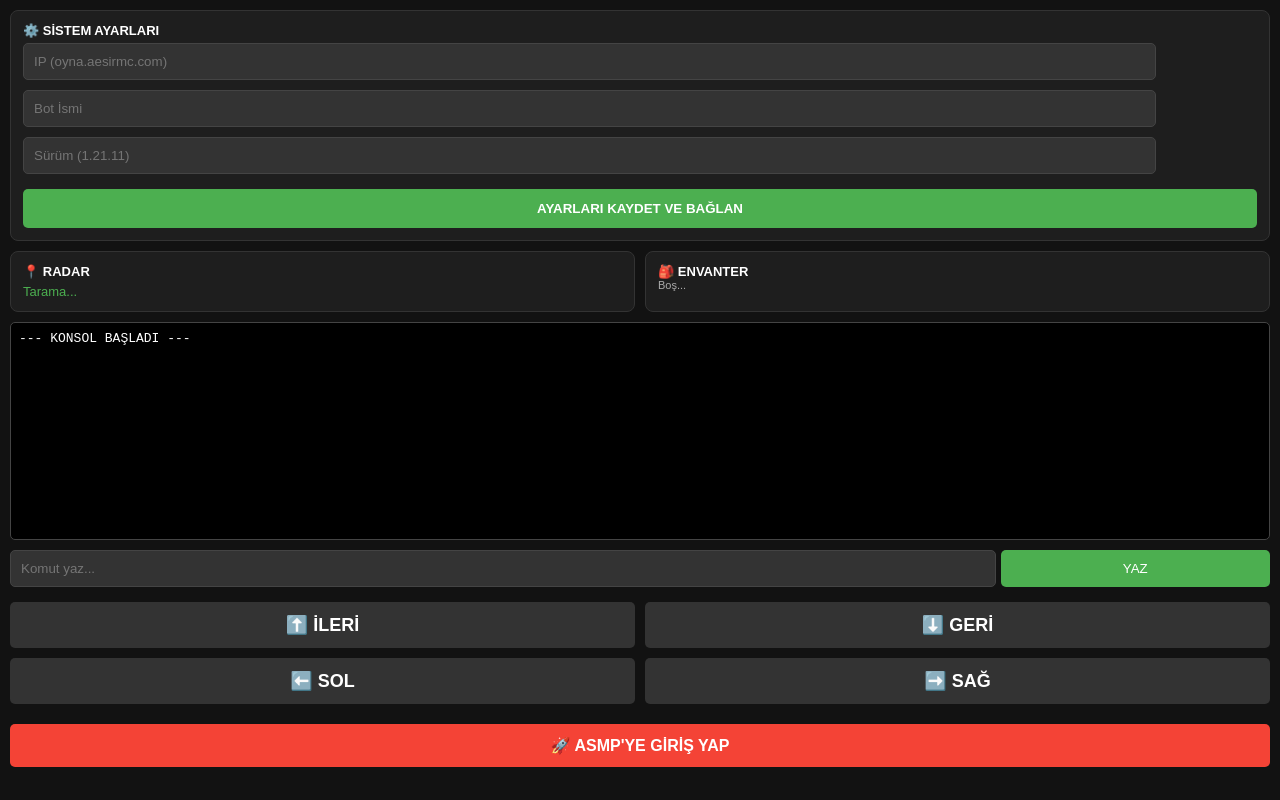
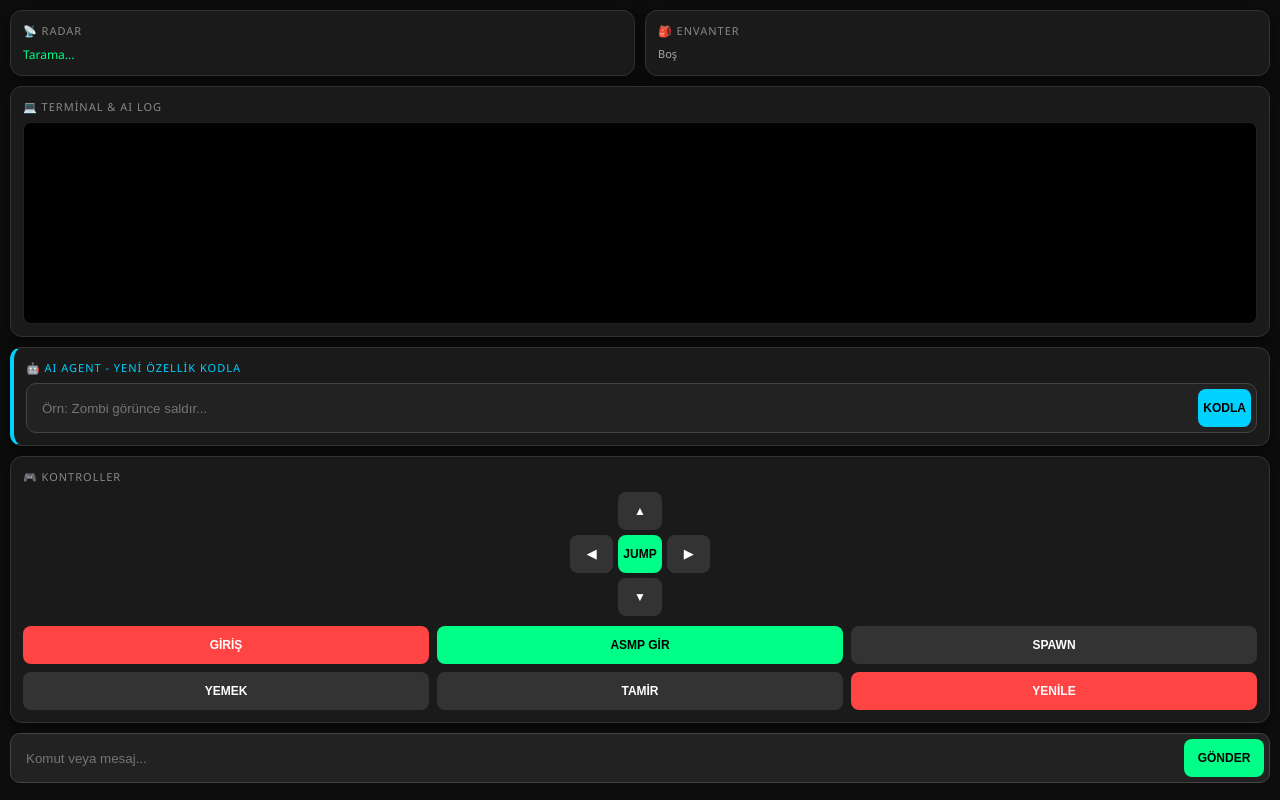
Before and after one commit to ahmetmerk779-png/bot, a website: page index.html in a window 1280 px wide. Drawn offline with nearby package versions, Linux system fonts and the light colour scheme; no server answers.

Commit message:
Update index.html

```diff
--- a/index.html
+++ b/index.html
@@ -1,83 +1,209 @@
 <!DOCTYPE html>
 <html lang="tr">
 <head>
-    <meta name="viewport" content="width=device-width, initial-scale=1">
-    <title>MC BOT ULTIMATE</title>
+    <meta charset="UTF-8">
+    <meta name="viewport" content="width=device-width, initial-scale=1.0, maximum-scale=1.0, user-scalable=no">
+    <title>AESIR MC | AI AGENT PANEL</title>
+    <script src="/socket.io/socket.io.js"></script>
     <style>
-        :root { --bg: #121212; --card: #1e1e1e; --accent: #4caf50; --danger: #f44336; }
-        body { background: var(--bg); color: #fff; font-family: sans-serif; margin: 0; padding: 10px; }
-        .grid { display: grid; grid-template-columns: 1fr 1fr; gap: 10px; margin-bottom: 10px; }
-        .card { background: var(--card); border-radius: 8px; padding: 12px; border: 1px solid #333; font-size: 13px; }
-        #log { height: 200px; overflow-y: auto; background: #000; border-radius: 5px; padding: 8px; font-family: monospace; border: 1px solid #444; }
-        .btn { padding: 12px; border-radius: 5px; border: none; font-weight: bold; width: 100%; cursor: pointer; color: white; }
-        .btn-move { background: #333; font-size: 18px; }
-        .btn-action { background: var(--accent); margin-top: 10px; }
-        input { background: #333; border: 1px solid #444; color: #fff; padding: 10px; border-radius: 5px; width: 90%; margin: 5px 0; }
-        .inventory-list { color: #aaa; font-size: 11px; }
+        :root {
+            --bg: #0d0d0d;
+            --card: #1a1a1a;
+            --accent: #00ff88;
+            --ai-color: #00d2ff;
+            --danger: #ff4444;
+            --text: #e0e0e0;
+        }
+
+        body {
+            background-color: var(--bg);
+            color: var(--text);
+            font-family: 'Segoe UI', Roboto, sans-serif;
+            margin: 0;
+            padding: 10px;
+            display: flex;
+            flex-direction: column;
+            gap: 10px;
+        }
+
+        /* Stat Kartları */
+        .stat-grid {
+            display: grid;
+            grid-template-columns: 1fr 1fr;
+            gap: 10px;
+        }
+
+        .card {
+            background: var(--card);
+            border-radius: 12px;
+            padding: 12px;
+            border: 1px solid #333;
+            box-shadow: 0 4px 15px rgba(0,0,0,0.5);
+        }
+
+        .card-title {
+            font-size: 11px;
+            text-transform: uppercase;
+            letter-spacing: 1px;
+            color: #888;
+            margin-bottom: 8px;
+            display: flex;
+            align-items: center;
+            gap: 5px;
+        }
+
+        /* Konsol / Terminal */
+        #log {
+            height: 180px;
+            overflow-y: auto;
+            background: #000;
+            border-radius: 8px;
+            padding: 10px;
+            font-family: 'Consolas', monospace;
+            font-size: 12px;
+            border: 1px solid #222;
+            line-height: 1.4;
+        }
+
+        .ai-msg { color: var(--ai-color); font-weight: bold; }
+
+        /* Buton Tasarımları */
+        .btn-group {
+            display: grid;
+            grid-template-columns: repeat(3, 1fr);
+            gap: 8px;
+            margin-top: 10px;
+        }
+
+        button {
+            padding: 12px 5px;
+            border-radius: 8px;
+            border: none;
+            color: white;
+            font-weight: bold;
+            font-size: 12px;
+            cursor: pointer;
+            text-transform: uppercase;
+            transition: 0.2s;
+        }
+
+        button:active { transform: scale(0.95); }
+
+        .btn-normal { background: #333; }
+        .btn-accent { background: var(--accent); color: #000; }
+        .btn-ai { background: var(--ai-color); color: #000; }
+        .btn-danger { background: var(--danger); }
+
+        /* Hareket Paneli */
+        .move-grid {
+            display: grid;
+            grid-template-columns: repeat(3, 1fr);
+            width: 140px;
+            margin: 0 auto;
+            gap: 5px;
+        }
+
+        /* Inputlar */
+        .input-box {
+            display: flex;
+            gap: 5px;
+            background: #222;
+            padding: 5px;
+            border-radius: 10px;
+            border: 1px solid #444;
+        }
+
+        input {
+            flex: 1;
+            background: transparent;
+            border: none;
+            color: white;
+            padding: 10px;
+            outline: none;
+        }
     </style>
 </head>
 <body>
 
-    <div class="card" style="margin-bottom:10px;">
-        <b>⚙️ SİSTEM AYARLARI</b><br>
-        <input type="text" id="ip" placeholder="IP (oyna.aesirmc.com)">
-        <input type="text" id="name" placeholder="Bot İsmi">
-        <input type="text" id="ver" placeholder="Sürüm (1.21.11)">
-        <button class="btn btn-action" onclick="updateConfig()">AYARLARI KAYDET VE BAĞLAN</button>
-    </div>
-
-    <div class="grid">
+    <div class="stat-grid">
         <div class="card">
-            <b>📍 RADAR</b>
-            <div id="radar" style="color: #4caf50; margin-top:5px;">Tarama...</div>
+            <div class="card-title">📡 RADAR</div>
+            <div id="radar" style="font-size: 12px; color: var(--accent);">Tarama...</div>
         </div>
         <div class="card">
-            <b>🎒 ENVANTER</b>
-            <div id="env" class="inventory-list">Boş...</div>
+            <div class="card-title">🎒 ENVANTER</div>
+            <div id="env" style="font-size: 11px; color: #aaa;">Boş</div>
         </div>
     </div>
 
-    <div id="log">--- KONSOL BAŞLADI ---</div>
-
-    <div style="display:flex; gap:5px; margin-top:10px;">
-        <input type="text" id="cmd" placeholder="Komut yaz..." style="margin:0;">
-        <button onclick="sendCmd()" style="width:25%; background:var(--accent); border:none; border-radius:5px; color:#fff;">YAZ</button>
+    <div class="card">
+        <div class="card-title">💻 TERMİNAL & AI LOG</div>
+        <div id="log"></div>
     </div>
 
-    <div class="grid" style="margin-top:15px;">
-        <button class="btn btn-move" onclick="move('forward')">⬆️ İLERİ</button>
-        <button class="btn btn-move" onclick="move('back')">⬇️ GERİ</button>
-        <button class="btn btn-move" onclick="move('left')">⬅️ SOL</button>
-        <button class="btn btn-move" onclick="move('right')">➡️ SAĞ</button>
+    <div class="card" style="border-left: 4px solid var(--ai-color);">
+        <div class="card-title" style="color: var(--ai-color);">🤖 AI AGENT - YENİ ÖZELLİK KODLA</div>
+        <div class="input-box">
+            <input type="text" id="ai-task" placeholder="Örn: Zombi görünce saldır...">
+            <button class="btn-ai" onclick="teachAI()">KODLA</button>
+        </div>
     </div>
 
-    <button class="btn btn-action" style="background:var(--danger); font-size:16px;" onclick="socket.emit('go_asmp')">🚀 ASMP'YE GİRİŞ YAP</button>
+    <div class="card">
+        <div class="card-title">🎮 KONTROLLER</div>
+        <div class="move-grid">
+            <div></div><button class="btn-normal" onclick="move('forward')">▲</button><div></div>
+            <button class="btn-normal" onclick="move('left')">◀</button>
+            <button class="btn-accent" onclick="move('jump')">JUMP</button>
+            <button class="btn-normal" onclick="move('right')">▶</button>
+            <div></div><button class="btn-normal" onclick="move('back')">▼</button><div></div>
+        </div>
 
-    <script src="/socket.io/socket.io.js"></script>
+        <div class="btn-group">
+            <button class="btn-danger" onclick="sendCmd('/login 123456')">GİRİŞ</button>
+            <button class="btn-accent" onclick="socket.emit('go_asmp')">ASMP GİR</button>
+            <button class="btn-normal" onclick="sendCmd('/spawn')">SPAWN</button>
+            <button class="btn-normal" onclick="sendCmd('/eat')">YEMEK</button>
+            <button class="btn-normal" onclick="sendCmd('/fix')">TAMİR</button>
+            <button class="btn-danger" onclick="location.reload()">YENİLE</button>
+        </div>
+    </div>
+
+    <div class="input-box">
+        <input type="text" id="cmd" placeholder="Komut veya mesaj...">
+        <button class="btn-accent" onclick="sendManual()" style="width: 80px;">GÖNDER</button>
+    </div>
+
     <script>
         const socket = io();
-        function updateConfig() {
-            socket.emit('update_config', {
-                host: document.getElementById('ip').value || 'oyna.aesirmc.com',
-                username: document.getElementById('name').value || 'Bot_Hesap',
-                version: document.getElementById('ver').value || '1.21.11'
-            });
-            alert("Bot ayarları güncellendi, yeniden bağlanılıyor!");
-        }
+        const logEl = document.getElementById('log');
 
         socket.on('msg', d => {
             const div = document.createElement('div');
-            div.innerHTML = `<span style="color:#ff9800">${d.username}:</span> ${d.message}`;
-            document.getElementById('log').appendChild(div);
-            document.getElementById('log').scrollTop = document.getElementById('log').scrollHeight;
+            if(d.username === 'AGENT' || d.username === 'SİSTEM') div.className = 'ai-msg';
+            div.innerHTML = `<span>[${d.username}]</span> ${d.message}`;
+            logEl.appendChild(div);
+            logEl.scrollTop = logEl.scrollHeight;
         });
 
         socket.on('update', d => {
             document.getElementById('radar').innerHTML = d.players.map(p => `• ${p.name} (${p.dist}m)`).join('<br>') || 'Kimse yok';
-            document.getElementById('env').innerHTML = d.items.join('<br>') || 'Envanter Boş';
+            document.getElementById('env').innerText = d.items.slice(0, 3).join(', ') || 'Boş';
         });
 
-        function sendCmd() { socket.emit('command', document.getElementById('cmd').value); document.getElementById('cmd').value = ''; }
+        function sendCmd(c) { socket.emit('command', c); }
+        function sendManual() {
+            const val = document.getElementById('cmd').value;
+            if(val) { socket.emit('command', val); document.getElementById('cmd').value = ''; }
+        }
+        function teachAI() {
+            const task = document.getElementById('ai-task').value;
+            if(task) {
+                socket.emit('command', `bot yeni özellik ${task}`);
+                document.getElementById('ai-task').value = '';
+                alert("Yapay zeka kodu yazmaya başladı!");
+            }
+        }
         function move(dir) { socket.emit('move', dir); }
     </script>
 </body>
```
